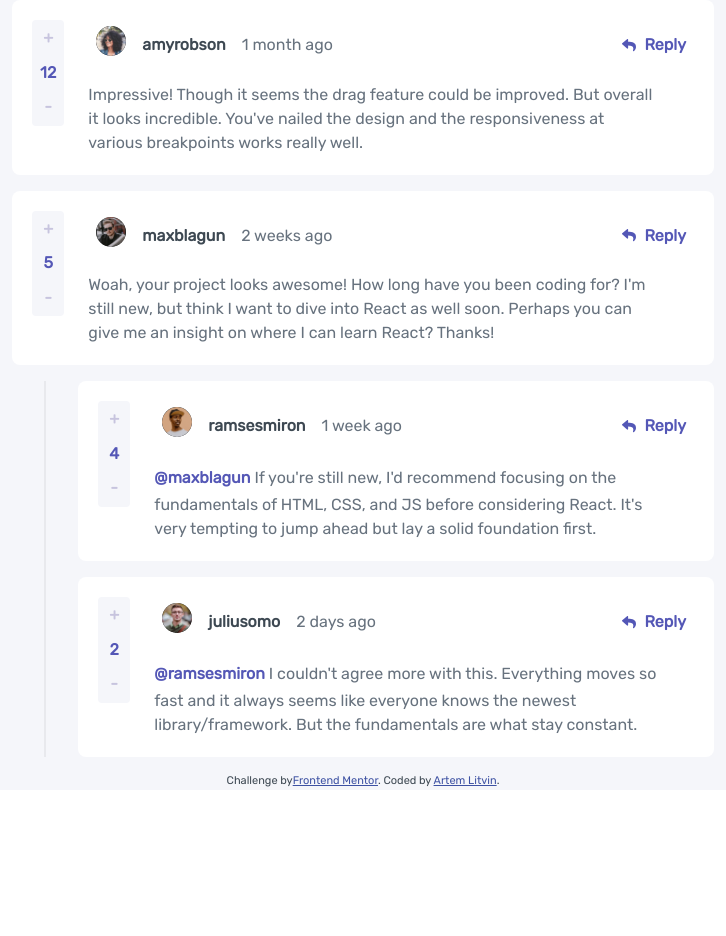
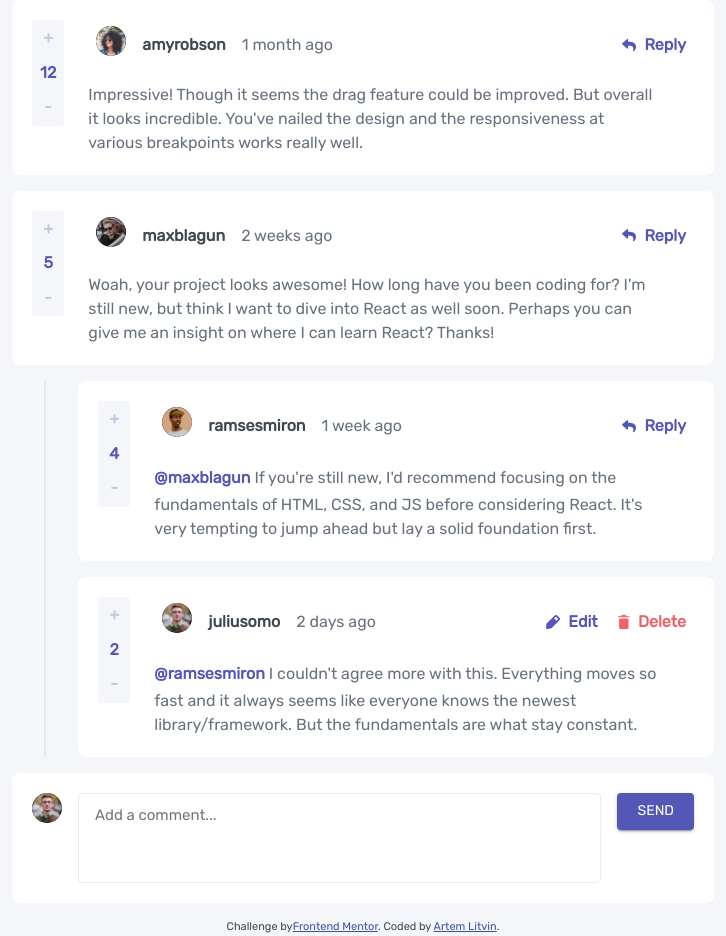
Before and after one commit to Artebah/interactive-comments-section, a React (Create React App) app: page / in a window 1280 px wide. Shown: the whole page, without its empty margins (277-1003 px from the left). Before the commit the page ends 800 px from the top, so only its background shows below. Built offline with nearby package versions, Linux system fonts and the light colour scheme; data requests are answered from the project's data file.

Commit message:
add logic for current user comment

```diff
--- a/src/App.tsx
+++ b/src/App.tsx
@@ -8,35 +8,65 @@ import { commentsApi } from "./services/commentsService";
 import { InputReply } from "./components/InputReply";
 
 function App() {
-  const { data: comments, isLoading, isError } = commentsApi.useGetCommentsQuery();
+  const {
+    data: comments,
+    isLoading: isLoadingComments,
+    isError: isErrorComments,
+  } = commentsApi.useGetCommentsQuery();
+  const {
+    data: currentUser,
+    isLoading: isLoadingCurrentUser,
+    isError: isErrorCurrentUser,
+  } = commentsApi.useGetCurrentUserQuery();
 
   return (
     <Box className="App">
       <Container maxWidth="lg">
-        {isLoading && <Typography>Loading...</Typography>}
-        {isError && <Typography>Error :(</Typography>}
+        {isLoadingComments && <Typography>Comments are loading...</Typography>}
+        {isErrorComments && <Typography>Error: couldn't load comments :(</Typography>}
+        {isLoadingCurrentUser && <Typography>User data is loading...</Typography>}
+        {isErrorCurrentUser && <Typography>Error: couldn't load user data :(</Typography>}
+        {currentUser && (
+          <>
             {comments &&
-          comments.map(({ id, content, createdAt, score, user, replies }) => (
-            <React.Fragment key={id}>
+              comments.map(
+                ({ id: commentId, content, createdAt, score, user, replies }) => (
+                  <React.Fragment key={commentId}>
                     <Comment
                       content={content}
                       createdAt={createdAt}
                       score={score}
                       user={user}
+                      currentUser={currentUser}
                     />
                     <ReplyWrapper>
-                {replies.map(({ content, createdAt, score, user, replyingTo }) => (
+                      {replies.map(
+                        ({
+                          id: replyId,
+                          content,
+                          createdAt,
+                          score,
+                          user,
+                          replyingTo,
+                        }) => (
                           <Comment
+                            key={replyId}
                             content={content}
                             createdAt={createdAt}
                             score={score}
                             user={user}
                             replyingTo={replyingTo}
+                            currentUser={currentUser}
                           />
-                ))}
+                        )
+                      )}
                     </ReplyWrapper>
                   </React.Fragment>
-          ))}
+                )
+              )}
+            <InputReply currentUser={currentUser} />
+          </>
+        )}
       </Container>
 
       {/*Frontend mentor*/}
--- a/src/components/Comment.tsx
+++ b/src/components/Comment.tsx
@@ -3,12 +3,15 @@ import React from "react";
 import { Box, Button, Typography, styled } from "@mui/material";
 
 import ReplyIconSrc from "../images/icon-reply.svg";
+import EditIconSrc from "../images/icon-edit.svg";
+import DeleteIconSrc from "../images/icon-delete.svg";
 
 import { UserIcon } from "./UserIcon";
 import { ButtonAction } from "./ButtonAction";
 import { CommentWrapper } from "./CommentWrapper";
 
 import { IComment } from "../types/Comments";
+import { IUser } from "../types/User";
 
 const RatingButton = styled(Button)(({ theme }) => ({
   padding: theme.spacing(1.3, 1.4),
@@ -24,7 +27,8 @@ const RatingButton = styled(Button)(({ theme }) => ({
 }));
 
 type RatingProps = Pick<IComment, "score">;
-const Rating = ({ score }: RatingProps) => (
+const Rating = ({ score }: RatingProps) => {
+  return (
     <Box sx={{ bgcolor: "secondary.main", borderRadius: 1 }}>
       <RatingButton>+</RatingButton>
       <Typography
@@ -41,9 +45,11 @@ const Rating = ({ score }: RatingProps) => (
       <RatingButton>-</RatingButton>
     </Box>
   );
+};
 
-type ContentTopProps = Pick<IComment, "user" | "createdAt">;
-const ContentTop = ({ user: { image, username }, createdAt }: ContentTopProps) => (
+type ContentTopProps = Pick<CommentProps, "user" | "createdAt" | "currentUser">;
+const ContentTop = ({ user, createdAt, currentUser }: ContentTopProps) => {
+  return (
     <Box
       sx={{
         display: "flex",
@@ -58,18 +64,31 @@ const ContentTop = ({ user: { image, username }, createdAt }: ContentTopProps) =
           ":hover": { background: "none" },
         }}
         disableRipple>
-      <UserIcon image={image} />
-      <Typography sx={{ fontWeight: 700, ml: 2 }}>{username}</Typography>
+        <UserIcon image={user.image} />
+        <Typography sx={{ fontWeight: 700, ml: 2 }}>{user.username}</Typography>
       </Button>
       <Typography sx={{ color: "text.secondary", flexGrow: 1 }}>{createdAt}</Typography>
+      {currentUser.username !== user.username ? (
         <ButtonAction iconAlt="Reply icon" iconSrc={ReplyIconSrc}>
           Reply
         </ButtonAction>
+      ) : (
+        <Box sx={{ display: "flex", gap: 1 }}>
+          <ButtonAction iconAlt="Edit" iconSrc={EditIconSrc}>
+            Edit
+          </ButtonAction>
+          <ButtonAction iconAlt="Edit" iconSrc={DeleteIconSrc} isActionDelete>
+            Delete
+          </ButtonAction>
+        </Box>
+      )}
     </Box>
   );
+};
 
 type ContentBottomProps = Pick<IComment, "content" | "replyingTo">;
-const ContentBottom = ({ content, replyingTo }: ContentBottomProps) => (
+const ContentBottom = ({ content, replyingTo }: ContentBottomProps) => {
+  return (
     <Box>
       <Typography
         sx={{
@@ -93,14 +112,24 @@ const ContentBottom = ({ content, replyingTo }: ContentBottomProps) => (
       </Typography>
     </Box>
   );
+};
 
-type CommentProps = Omit<IComment, "id" | "replies">;
-export function Comment({ content, createdAt, score, user, replyingTo }: CommentProps) {
+type CommentProps = Omit<IComment, "id" | "replies"> & {
+  currentUser: IUser;
+};
+export function Comment({
+  content,
+  createdAt,
+  score,
+  user,
+  replyingTo,
+  currentUser,
+}: CommentProps) {
   return (
     <CommentWrapper gap={3}>
       <Rating score={score} />
       <Box sx={{ flexGrow: 1 }}>
-        <ContentTop user={user} createdAt={createdAt} />
+        <ContentTop user={user} createdAt={createdAt} currentUser={currentUser} />
         <ContentBottom content={content} replyingTo={replyingTo} />
       </Box>
     </CommentWrapper>
--- a/src/components/InputReply.tsx
+++ b/src/components/InputReply.tsx
@@ -5,20 +5,21 @@ import { CommentWrapper } from "./CommentWrapper";
 import { IUser } from "../types/User";
 
 interface InputReplyProps {
-  user: IUser;
+  currentUser: IUser;
 }
-export function InputReply({ user }: InputReplyProps) {
+export function InputReply({ currentUser }: InputReplyProps) {
   return (
     <CommentWrapper gap={2}>
-      <UserIcon image={user.image} />
+      <UserIcon image={currentUser.image} />
       <Box
         sx={{
           fontFamily: "Rubik",
+          fontSize: "0.9375rem",
           resize: "none",
           px: 2,
           py: 1.5,
           flexGrow: 1,
-          height: 70,
+          height: 90,
           borderColor: "#EBEBEB",
           borderRadius: 1,
         }}
```
Also changed, not shown: 1 other file (tests, documents, lock files or other folders). Lines whose indentation alone changed are shown as unchanged.
